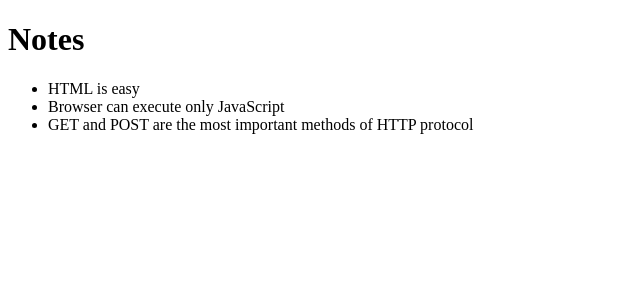
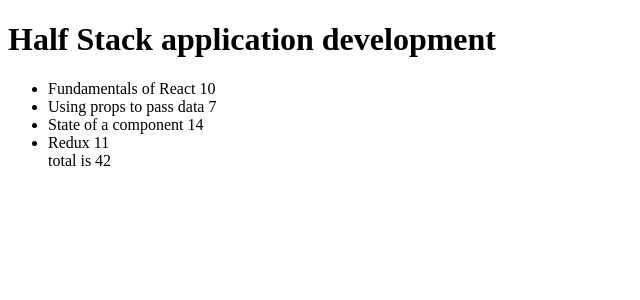
Before and after one commit to NeilAlwani/Fullstack, a React (Create React App) app: page / in a window 1280 px wide. Shown: the top 300 px of the page, without its empty margins (0-640 px from the left). Built offline with nearby package versions, Linux system fonts and the light colour scheme.

Commit message:
Progress made for part 2 exercises

```diff
--- a/src/App.js
+++ b/src/App.js
@@ -2,18 +2,38 @@ import Course from './Components/Course'
 import Note from './Components/Note';
 
 
+const App = () => {
+    const course = {
+      id: 1,
+      name: 'Half Stack application development',
+      parts: [
+        {
+            name: 'Fundamentals of React',
+            exercises: 10,
+            id: 1
+        },
+        {
+            name: 'Using props to pass data',
+            exercises: 7,
+            id: 2
+        },
+        {
+            name: 'State of a component',
+            exercises: 14,
+            id: 3
+        },
+         {
+            name: 'Redux',
+            exercises: 11,
+            id: 4
+        },
 
-const App = ({notes}) =>{
+      ]
+    }
 
+    console.log("App is working...")
 
- return(
-     <div>
-          <h1>Notes</h1>
-          <ul>{notes.map(note =>
-            <Note key={note.id} note={note}/>)}
-          </ul>
-     </div>
- )
-}
+    return <Course course={course} />
+  }
 
 export default App;
--- a/src/Components/Content.js
+++ b/src/Components/Content.js
@@ -1,14 +1,23 @@
 import React from 'react'
 import Part from './Part'
 
-const Content = ({parts}) => {
-     console.log(parts)
+const Content = (props) => {
 
-     const notes = {parts}
-     console.log(notes[0])
+
+
+
+    const {parts} = props.course.parts
+
      return(
     <div>
-        {notes[0]}
+       <ul>
+            {props.course.parts ? props.course.parts.map((part)=>
+                <Part part={part}/>): console.log("The list hasn't rendered")}
+            total is { props.course.parts.reduce(function (total, parts) {
+                        //console.log(total)
+                        return(total + parts.exercises)}, 0)
+                }
+       </ul>
     </div>
    )
 
--- a/src/Components/Course.js
+++ b/src/Components/Course.js
@@ -1,13 +1,19 @@
 import Header from './Header'
 import Content from './Content'
 
-const Course = ({course}) => {
-    const {id, name, parts} = course
+const Course = (props) => {
+
+    console.log(props)
+    const {course, proto}= props
+
+    // console.log("COurse:", course)
+    // console.log("Proto:", proto)
 
     return(
         <div>
-            <Header name={name} />
-            <Content parts={parts} />
+            <Header course={course} />
+            <Content course={course} />
+
         </div>
     )
 }
--- a/src/Components/Header.js
+++ b/src/Components/Header.js
@@ -1,8 +1,11 @@
 import React from 'react'
 
-const Header = ({name}) => {
+const Header = (props) => {
+
+    console.log(props)
+
     return(
-        <h1>{name}</h1>
+        <h1>{props.course.name}</h1>
     )
 }
 
--- a/src/Components/Part.js
+++ b/src/Components/Part.js
@@ -1,12 +1,9 @@
 import React from 'react'
 
-const Part = (course) => {
+const Part = (props) => {
+
    return(
-    <div>
-        <p>
-            {course[0].name} has  {course[0].exercises} to do's
-        </p>
-    </div>
+     <li>{props.part.name} {props.part.exercises}</li>
    )
 
 }
--- a/src/index.js
+++ b/src/index.js
@@ -24,6 +24,6 @@ const notes = [
 
 
 ReactDOM.render(
-    <App notes={notes}/>,
+    <App/>,
   document.getElementById('root')
 );
```
